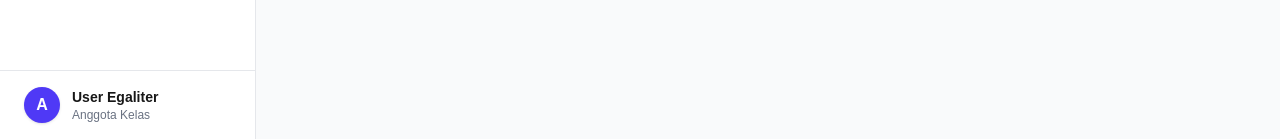
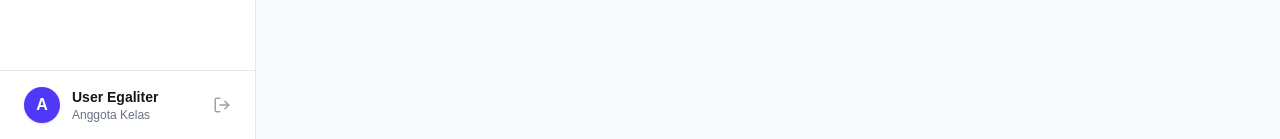
Before and after one commit to Dhali-YD4GXP/CWSLMS, a Next.js app in the folder frontend/: page / in a window 1280 px wide. Shown: the part 661-800 px from the top of the page. Built offline with nearby package versions, Linux system fonts and the light colour scheme; no server answers; sample sign-in values are in the browser's storage.

Commit message:
fix: Add client-side Auth Guard and Logout button

```diff
--- a/frontend/src/app/(dashboard)/layout.tsx
+++ b/frontend/src/app/(dashboard)/layout.tsx
@@ -1,7 +1,25 @@
+'use client';
 import Link from "next/link";
+import { useRouter, usePathname } from "next/navigation";
+import { useEffect, useState } from "react";
 import { LayoutDashboard, ClipboardList, BookOpen, Trash2, Menu } from "lucide-react";
 
 export default function DashboardLayout({ children }: { children: React.ReactNode }) {
+  const router = useRouter();
+  const pathname = usePathname();
+  const [isAuthenticated, setIsAuthenticated] = useState(false);
+
+  useEffect(() => {
+    const token = localStorage.getItem('token');
+    if (!token) {
+      router.push('/login');
+    } else {
+      setIsAuthenticated(true);
+    }
+  }, [router, pathname]);
+
+  if (!isAuthenticated) return null; // Mencegah kedipan UI sebelum redirect
+
   return (
     <div className="flex h-screen overflow-hidden">
         {/* Sidebar (Desktop) */}
@@ -26,7 +44,7 @@ export default function DashboardLayout({ children }: { children: React.ReactNod
             </Link>
           </nav>
 
-          <div className="p-4 border-t border-gray-200 dark:border-zinc-800">
+          <div className="p-4 border-t border-gray-200 dark:border-zinc-800 flex items-center justify-between">
             <div className="flex items-center gap-3 px-2">
               <div className="w-9 h-9 rounded-full bg-indigo-600 flex items-center justify-center text-white font-bold shadow-sm">A</div>
               <div>
@@ -34,6 +52,16 @@ export default function DashboardLayout({ children }: { children: React.ReactNod
                 <p className="text-xs text-gray-500">Anggota Kelas</p>
               </div>
             </div>
+            <button
+              onClick={() => {
+                localStorage.removeItem('token');
+                router.push('/login');
+              }}
+              title="Logout"
+              className="p-2 text-gray-400 hover:text-red-500 hover:bg-red-50 dark:hover:bg-red-900/20 rounded-md transition-colors"
+            >
+              <svg xmlns="http://www.w3.org/2000/svg" width="18" height="18" viewBox="0 0 24 24" fill="none" stroke="currentColor" strokeWidth="2" strokeLinecap="round" strokeLinejoin="round"><path d="M9 21H5a2 2 0 0 1-2-2V5a2 2 0 0 1 2-2h4"></path><polyline points="16 17 21 12 16 7"></polyline><line x1="21" y1="12" x2="9" y2="12"></line></svg>
+            </button>
           </div>
         </aside>
 
```
